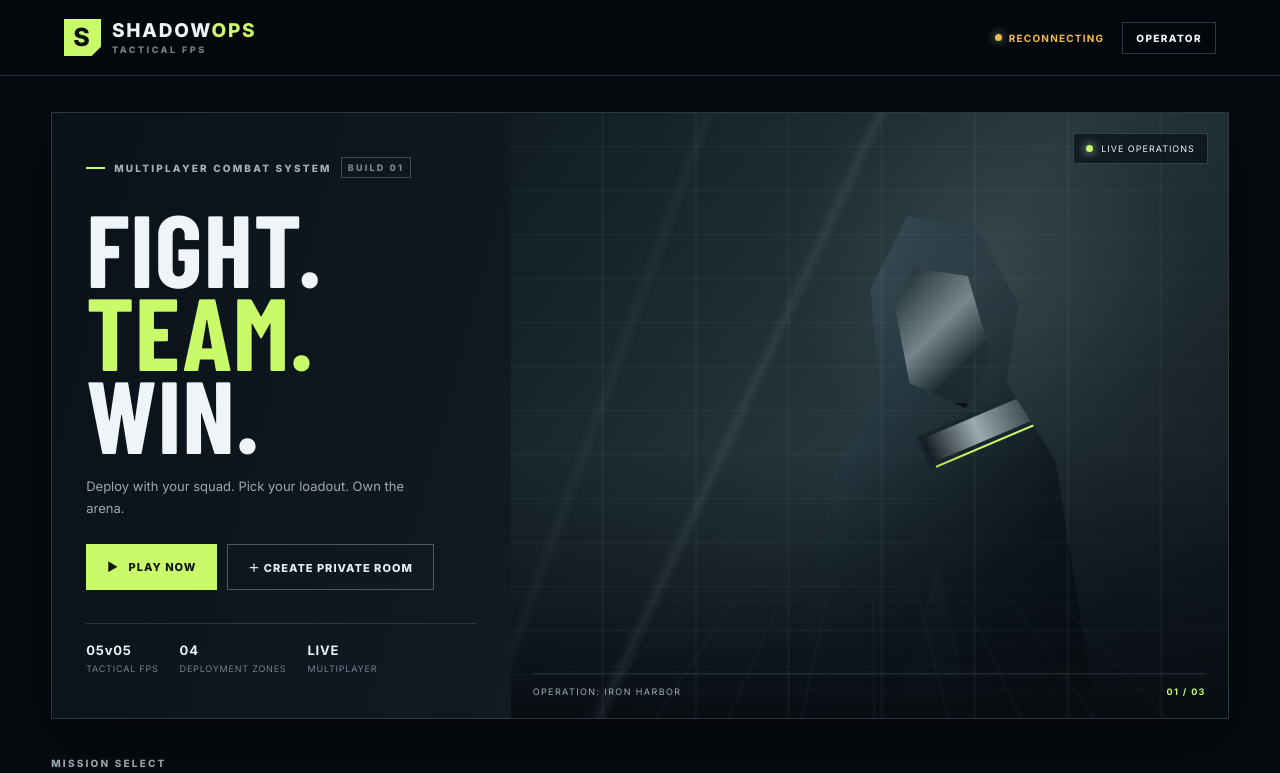
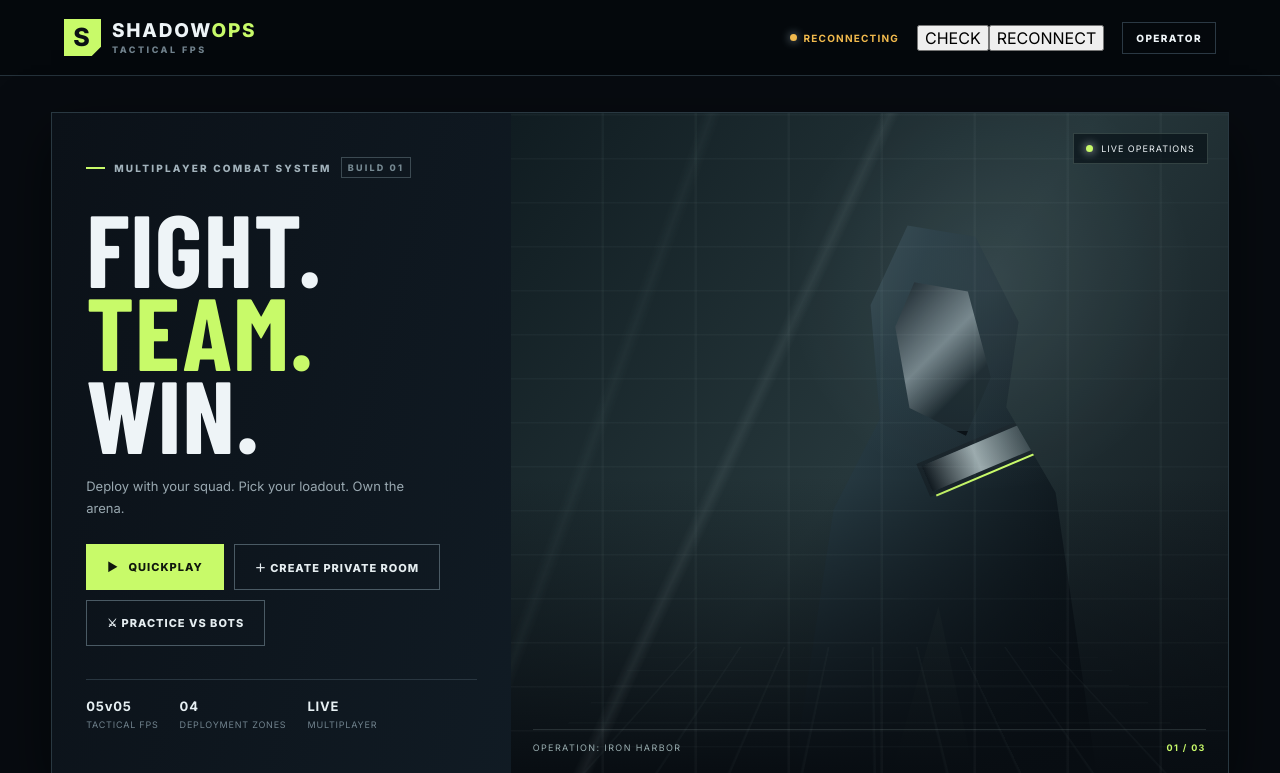
Before and after one commit to shreyasvarun456-png/Game, a website: page public/index.html in a window 1280 px wide. Shown: the top 773 px of the page. Drawn offline with nearby package versions, Linux system fonts and the light colour scheme; no server answers; a web font is replaced by a local one.

Commit message:
Add connection controls and bot practice entry

```diff
--- a/public/index.html
+++ b/public/index.html
@@ -13,13 +13,13 @@
 <script>window.SHADOW_MULTIPLAYER_SERVER = 'https://shadow-ops-fps.onrender.com';</script>
 </head>
 <body>
-<div class="topbar"><div class="brand"><span class="brand-mark">S</span><div>SHADOW<span>OPS</span><small>TACTICAL FPS</small></div></div><div class="top-right"><span class="network"><i></i><b id="network-label">CONNECTING</b></span><span class="operator-pill" id="operator-pill">OPERATOR</span></div></div>
+<div class="topbar"><div class="brand"><span class="brand-mark">S</span><div>SHADOW<span>OPS</span><small>TACTICAL FPS</small></div></div><div class="top-right"><span class="network"><i></i><b id="network-label">CONNECTING</b></span><div class="network-actions"><button id="connection-check" class="net-btn">CHECK</button><button id="reconnect-button" class="net-btn">RECONNECT</button></div><span class="operator-pill" id="operator-pill">OPERATOR</span></div></div>
 <main id="home-view" class="view">
   <section class="hero">
     <div class="hero-copy"><div class="eyebrow"><span class="dash"></span> MULTIPLAYER COMBAT SYSTEM <span class="version">BUILD 01</span></div>
       <h1>FIGHT.<br><em>TEAM.</em><br>WIN.</h1>
       <p>Deploy with your squad. Pick your loadout. Own the arena.</p>
-      <div class="actions"><button class="btn primary" id="hero-play">▶ &nbsp; PLAY NOW</button><button class="btn outline" id="hero-create">＋ CREATE PRIVATE ROOM</button></div>
+      <div class="actions"><button class="btn primary" id="hero-play">▶ &nbsp; QUICKPLAY</button><button class="btn outline" id="hero-create">＋ CREATE PRIVATE ROOM</button><button class="btn outline" id="bot-play">⚔ PRACTICE VS BOTS</button></div>
       <div class="hero-meta"><span><b>05v05</b> TACTICAL FPS</span><span><b>04</b> DEPLOYMENT ZONES</span><span><b>LIVE</b> MULTIPLAYER</span></div>
     </div>
     <div class="hero-scene"><div class="scene-badge"><i></i> LIVE OPERATIONS</div><div id="hero-render" class="hero-render" aria-label="3D tactical operator preview"></div><div class="hero-soldier"></div><div class="scene-grid"></div><div class="scene-bottom"><span>OPERATION: IRON HARBOR</span><b>01 / 03</b></div></div>
@@ -50,5 +50,5 @@
 </main>
 <div id="modal" class="modal hidden"><div class="modal-card"><button class="modal-x" id="modal-close">×</button><span class="eyebrow">SQUAD SETUP</span><h2 id="modal-title">CREATE A <em>ROOM</em></h2><p id="modal-copy">Choose your callsign and room settings.</p><label class="field-label" for="callsign">CALLSIGN</label><input id="callsign" class="field" maxlength="16" placeholder="Your operator name"><label id="code-label" class="field-label hidden" for="join-code">ROOM CODE</label><input id="join-code" class="field code-field hidden" maxlength="5" placeholder="ABCDE" autocomplete="off"><label class="field-label" for="create-map">DEPLOYMENT MAP</label><select id="create-map" class="field"><option value="Harbor">IRON HARBOR</option><option value="Desert">DUSTFRONT OUTPOST</option><option value="Factory">BLACKSITE FACTORY</option><option value="Docks">ARENA DOCKS</option></select><label class="check-row"><input type="checkbox" id="private-check" checked><span><b>PRIVATE ROOM</b><small>Only friends with the code can join.</small></span></label><button id="modal-confirm" class="btn primary full">CREATE ROOM →</button></div></div>
 <div id="toast" class="toast"></div>
-<script type="module" src="./app.js?v=collisionfix4"></script>
+<script type="module" src="./app.js?v=matchfix5"></script>
 </body></html>
```
